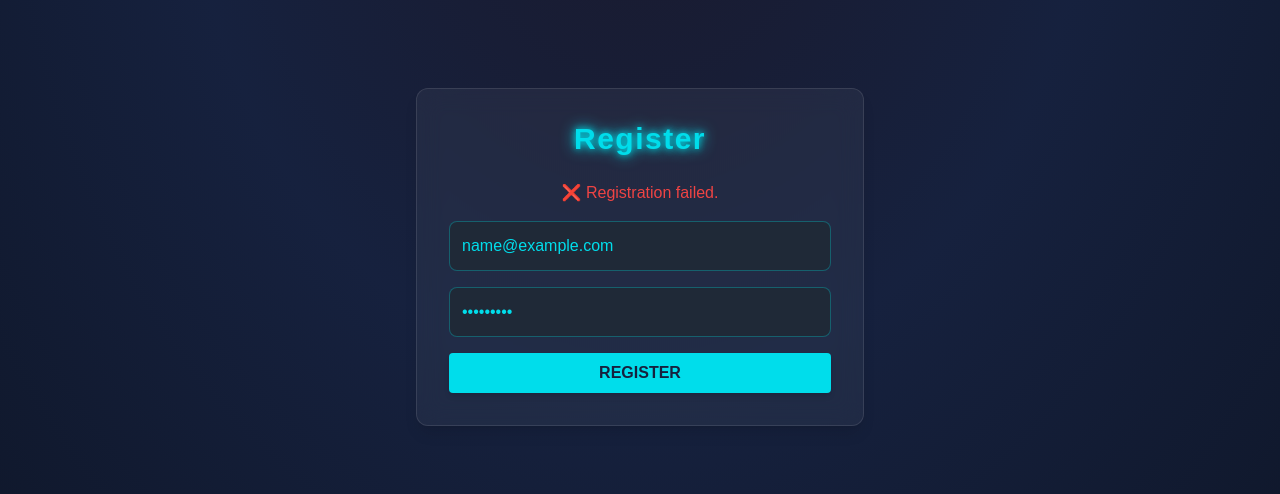
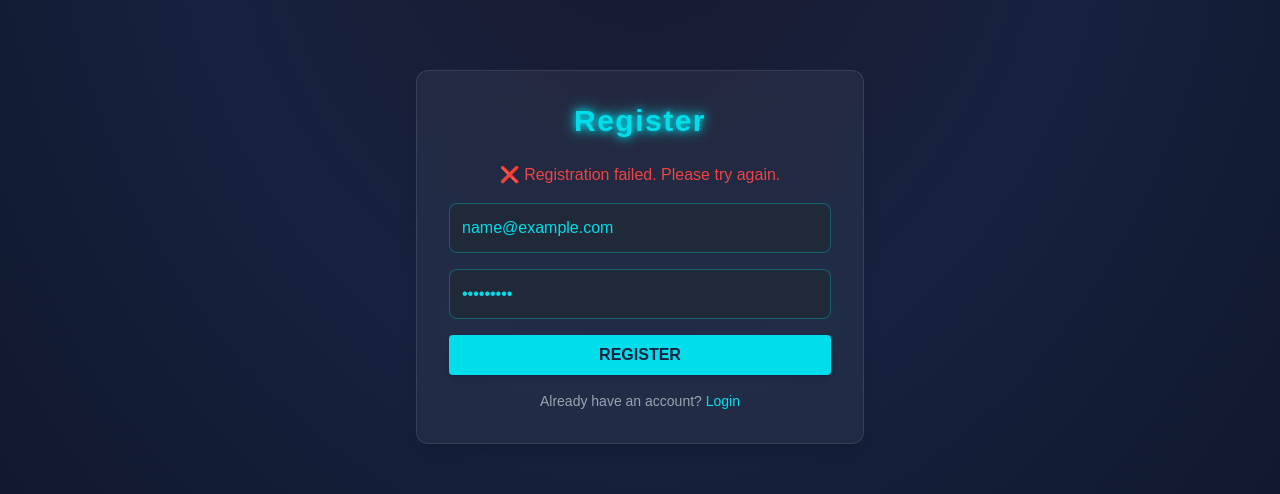
Before and after one commit to kittitater/CPE-393-Mini-Project, a Next.js app in the folder evoting/frontend/: page /register in a window 1280 px wide. Both pictures are taken after typing "name@example.com", "Sample123" into the empty fields and a click on the button "REGISTER". Shown: the part 181-675 px from the top of the page. Built offline with nearby package versions, Linux system fonts and the light colour scheme; no server answers.

Commit message:
Update UI

```diff
--- a/evoting/frontend/pages/login.js
+++ b/evoting/frontend/pages/login.js
@@ -58,7 +58,7 @@ export default function Login() {
               required
               className="w-full p-3 rounded-lg bg-[#1f2937] border border-cyber/30 text-cyber focus:outline-none focus:ring-2 focus:ring-cyber placeholder-cyber/50"
             />
-            <button className="btn w-full">Next</button>
+            <button className="btn w-full">Login</button>
           </form>
         ) : (
           <form onSubmit={handleOtp} className="space-y-4">
@@ -69,10 +69,20 @@ export default function Login() {
               onChange={(e) => setOtp(e.target.value)}
               required
               className="w-full p-3 rounded-lg bg-[#1f2937] border border-cyber/30 text-cyber focus:outline-none focus:ring-2 focus:ring-cyber placeholder-cyber/50"
-              />
+            />
             <button className="btn w-full">Verify OTP</button>
           </form>
         )}
+
+        <div className="text-center mt-4 text-sm text-gray-400">
+          Don’t have an account?{' '}
+          <span
+            onClick={() => router.push('/register')}
+            className="text-cyber hover:underline cursor-pointer"
+          >
+            Register
+          </span>
+        </div>
       </div>
     </Layout>
   );
--- a/evoting/frontend/pages/register.js
+++ b/evoting/frontend/pages/register.js
@@ -20,10 +20,19 @@ export default function Register() {
       setOtpUri(res.data.otp_uri);
       setStep(2);
       setError('');
-    } catch {
-      setError('❌ Registration failed.');
+    } catch (err) {
+      console.error("Register error:", err.response?.data); // <-- LOG THIS
+      const detail = err.response?.data?.detail;
+
+      if (detail === 'Email already in use') {
+        setError('⚠️ This email is already registered. You can login instead.');
+      } else {
+        setError('❌ Registration failed. Please try again.');
+      }
     }
   };
+
+
 
   const handleOtpVerify = async (e) => {
     e.preventDefault();
@@ -40,8 +49,21 @@ export default function Register() {
     <Layout>
       <div className="max-w-md mx-auto mt-12 p-8 bg-white/5 backdrop-blur-md rounded-xl shadow-lg border border-white/10">
         <h2 className="text-3xl text-cyber mb-6 text-center animate-glow">Register</h2>
-        {error && <p className="text-red-500 text-center mb-4">{error}</p>}
-
+        {error && (
+  <div className="text-red-500 text-center mb-4">
+    {error}
+    {(error.includes("already registered") || error.includes("already in use")) && (
+      <div className="mt-2 text-sm">
+        <span
+          className="text-cyber hover:underline cursor-pointer"
+          onClick={() => router.push('/login')}
+        >
+          ➜ Go to Login
+        </span>
+      </div>
+    )}
+  </div>
+)}
         {step === 1 ? (
           <form onSubmit={handleRegister} className="space-y-4">
             <input
@@ -82,11 +104,21 @@ export default function Register() {
                 onChange={(e) => setOtp(e.target.value)}
                 required
                 className="w-full p-3 rounded-lg bg-[#1f2937] border border-cyber/30 text-cyber focus:outline-none focus:ring-2 focus:ring-cyber placeholder-cyber/50"
-                />
+              />
               <button className="btn w-full">Verify & Continue</button>
             </form>
           </>
         )}
+
+        <div className="text-center mt-4 text-sm text-gray-400">
+          Already have an account?{' '}
+          <span
+            onClick={() => router.push('/login')}
+            className="text-cyber hover:underline cursor-pointer"
+          >
+            Login
+          </span>
+        </div>
       </div>
     </Layout>
   );
```
